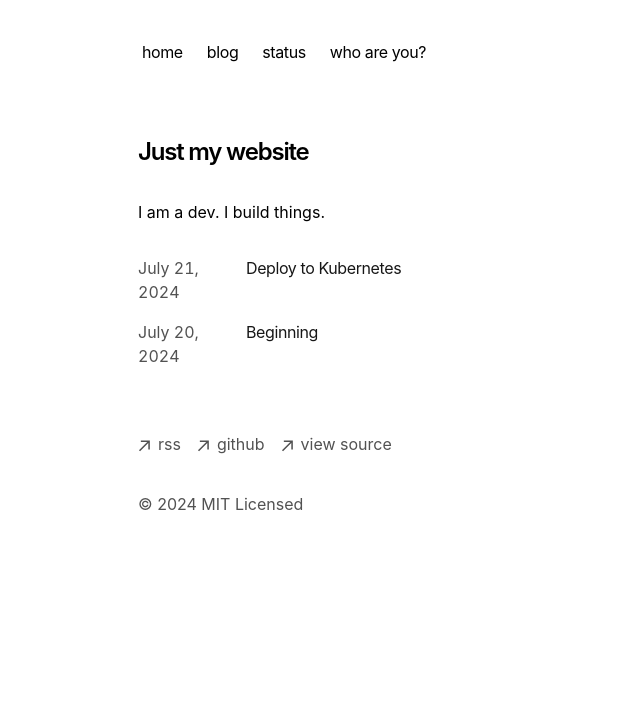
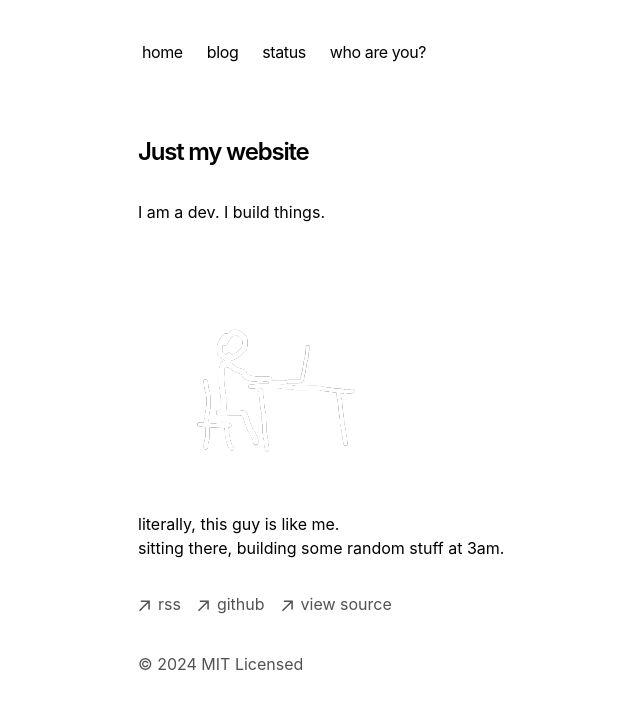
Before and after one commit to abzy128/abzy-kz, a Next.js app: page / in a window 1280 px wide. Shown: the top 708 px of the page, without its empty margins (214-854 px from the left). Built offline with nearby package versions, Linux system fonts and the light colour scheme.

Commit message:
Add myself to main page

```diff
--- a/app/page.tsx
+++ b/app/page.tsx
@@ -1,4 +1,5 @@
-import { BlogPosts } from 'app/components/posts'
+import { BlogPosts } from "app/components/posts";
+import Image from "next/image";
 
 export default function Page() {
   return (
@@ -12,9 +13,10 @@ export default function Page() {
         I build things.
         `}
       </p>
-      <div className="my-8">
-        <BlogPosts />
-      </div>
+      <div className="my-8"></div>
+      <Image src={"/literallyMe.png"} alt="literrallyMe.png" width={256} height={256}/>
+      <p>literally, this guy is like me.</p>
+      <p>sitting there, building some random stuff at 3am.</p>
     </section>
-  )
+  );
 }
```
Also changed, not shown: public/literallyMe.png (added), 1 other file (tests, documents, lock files or other folders).
